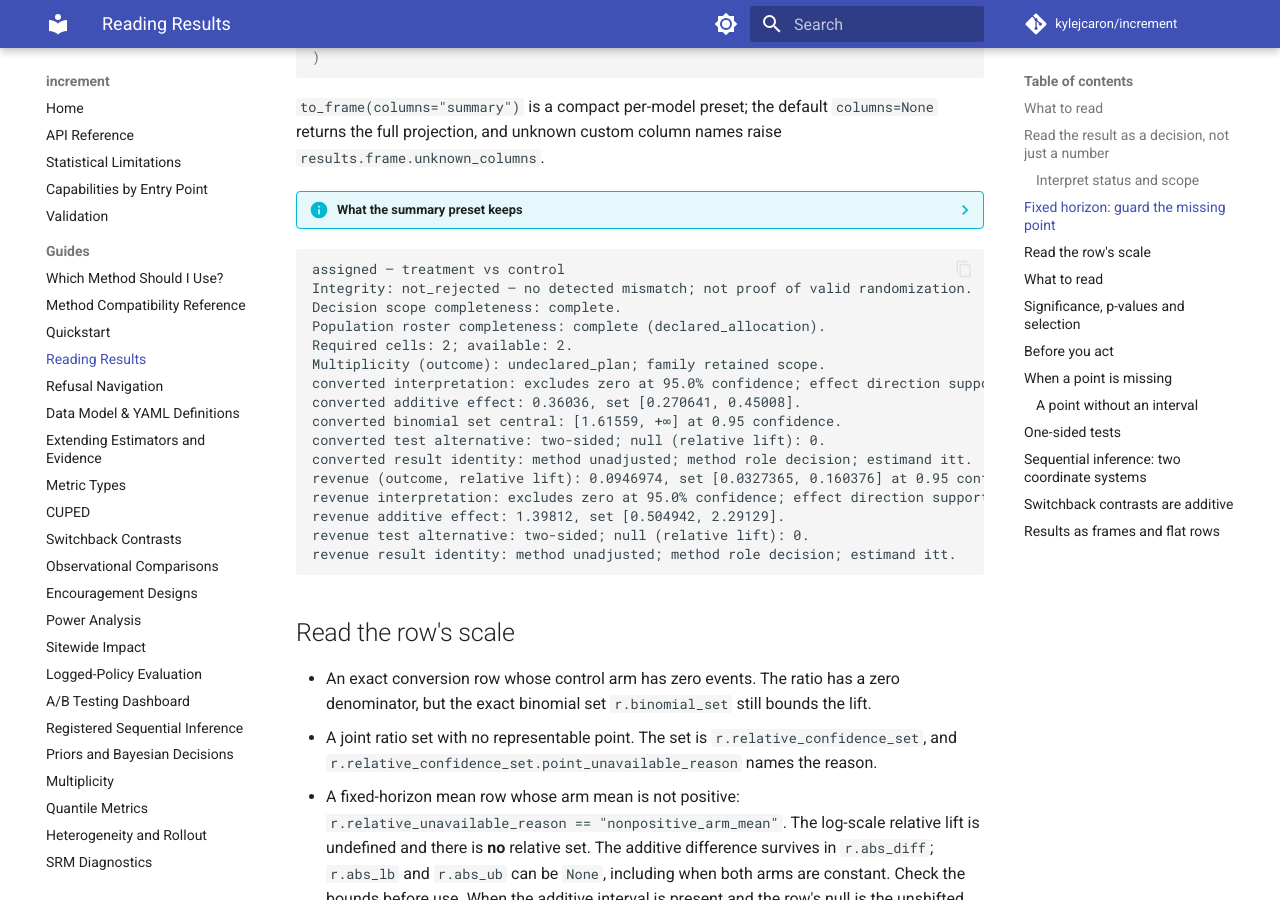
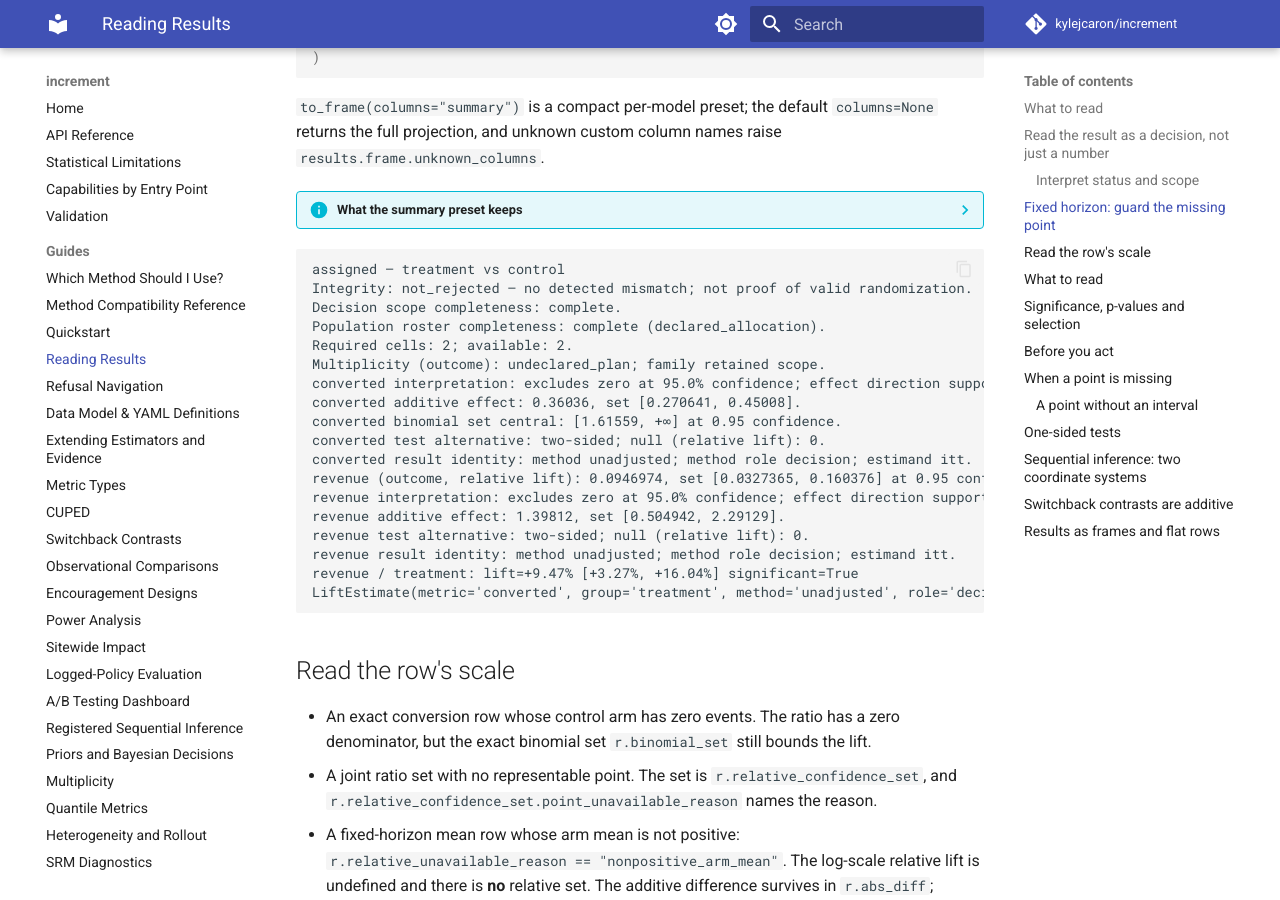
Before and after one commit to kylejcaron/increment, an MkDocs documentation site: the page built from docs/guides/reading-results.md, in a window 1280 px wide and 900 px high, scrolled down 6573 px. Built offline with MkDocs 1.6.1 and Material for MkDocs 9.7.7, drawn with Linux system fonts in a browser that asks for light colours; comment, search, counter and statistics services are not loaded.

Commit message:
Correct result-reading example output

````diff
--- a/docs/guides/reading-results.md
+++ b/docs/guides/reading-results.md
@@ -292,6 +292,8 @@ revenue interpretation: excludes zero at 95.0% confidence; effect direction supp
 revenue additive effect: 1.39812, set [0.504942, 2.29129].
 revenue test alternative: two-sided; null (relative lift): 0.
 revenue result identity: method unadjusted; method role decision; estimand itt.
+revenue / treatment: lift=+9.47% [+3.27%, +16.04%] significant=True
+LiftEstimate(metric='converted', group='treatment', method='unadjusted', role='decision', estimand='itt', population='assigned', inference='fixed', alternative='two-sided', scale='relative', value=unavailable (relative), interval=(+1.616, +inf), route='finite_sample', discovery=None)
 ```
 
 ## Read the row's scale
````
